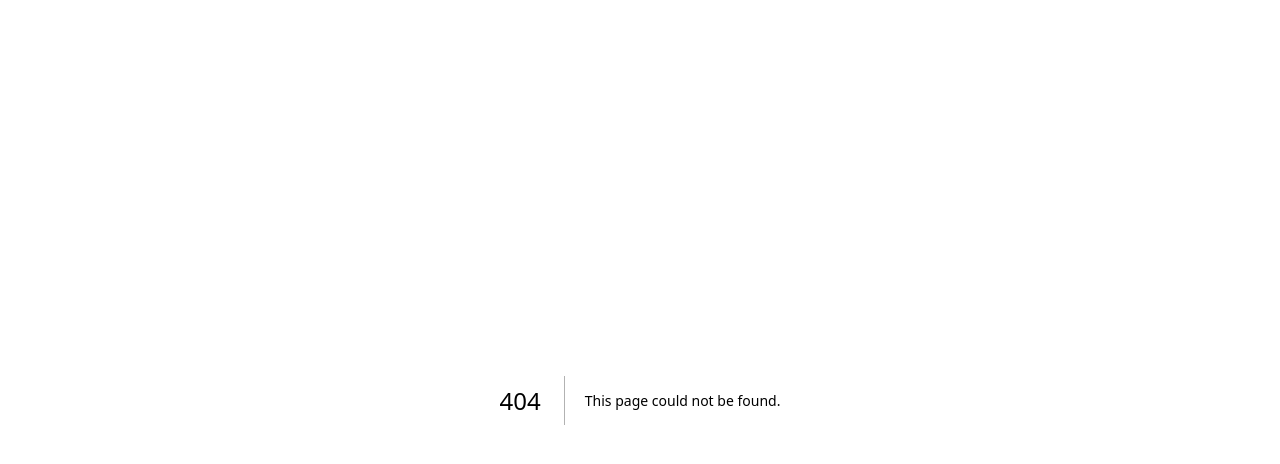
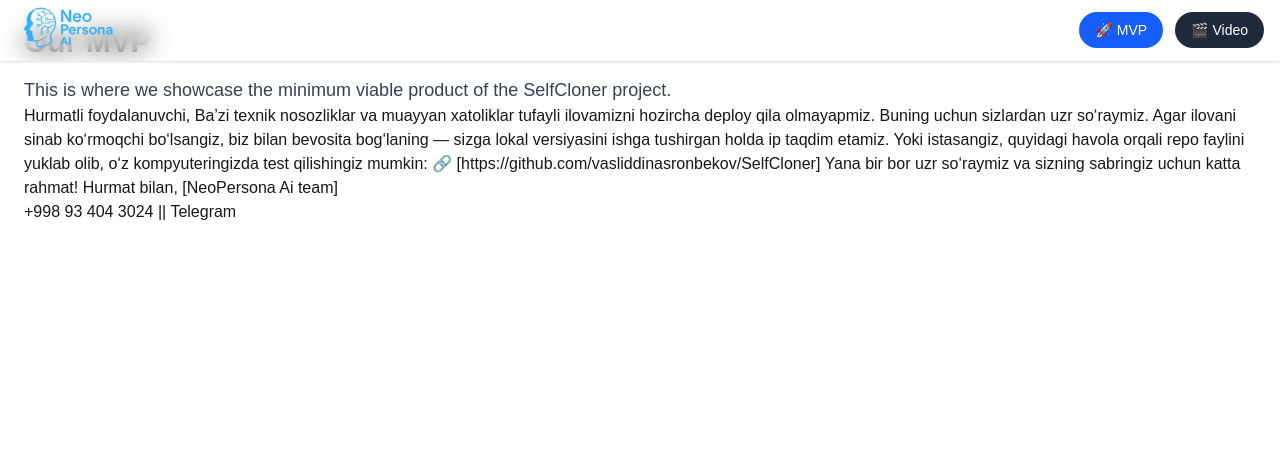
Before and after one commit to vasliddinasronbekov/Pitch-NeoPersonaAi, a Next.js app: page /mvp in a window 1280 px wide. Before the commit this address had no page. Shown: the top 464 px of the page. Built offline with nearby package versions, Linux system fonts and the light colour scheme.

Commit message:
First Commit fixed Navbar Added

```diff
--- a/src/app/Navbar.tsx
+++ b/src/app/Navbar.tsx
@@ -15,7 +15,7 @@ export default function Navbar() {
         <div className="flex items-center space-x-3">
           {/* MVP link */}
           <a
-            href="https://surfe.uz/mvp"
+            href="/mvp"
             target="_blank"
             rel="noopener noreferrer"
             className="px-4 py-2 bg-blue-600 hover:bg-blue-700 text-white rounded-full text-sm font-medium transition"
@@ -25,7 +25,7 @@ export default function Navbar() {
 
           {/* Video link */}
           <a
-            href="https://surfe.uz/video"
+            href="/video"
             target="_blank"
             rel="noopener noreferrer"
             className="px-4 py-2 bg-gray-800 hover:bg-gray-700 text-white rounded-full text-sm font-medium transition"
--- /dev/null
+++ b/src/app/mvp/page.tsx
@@ -0,0 +1,37 @@
+// pages/mvp/index.tsx
+import React from 'react';
+import Navbar from '@/app/Navbar'; // mavjud bo‘lsa
+import Head from 'next/head';
+
+export default function MVPPage() {
+  return (
+    <>
+      <Head>
+        <title>MVP - SelfCloner</title>
+      </Head>
+      <Navbar />
+      <main className="p-6">
+        <h1 className="text-3xl font-bold mb-4">Our MVP</h1>
+        <p className="text-lg text-gray-700">
+          This is where we showcase the minimum viable product of the SelfCloner project.
+        </p>
+        <h1>Hurmatli foydalanuvchi,
+
+Ba’zi texnik nosozliklar va muayyan xatoliklar tufayli ilovamizni hozircha deploy qila olmayapmiz. Buning uchun sizlardan uzr so‘raymiz.
+
+Agar ilovani sinab ko‘rmoqchi bo‘lsangiz, biz bilan bevosita bog‘laning — sizga lokal versiyasini ishga tushirgan holda ip taqdim etamiz. Yoki istasangiz, quyidagi havola orqali repo faylini yuklab olib, o‘z kompyuteringizda test qilishingiz mumkin:
+
+🔗 [https://github.com/vasliddinasronbekov/SelfCloner]
+
+Yana bir bor uzr so‘raymiz va sizning sabringiz uchun katta rahmat!
+
+Hurmat bilan,
+[NeoPersona Ai team]
+
+</h1>
+<p>+998 93 404 3024 || <a href="https://t.me/Vasliddin_Asronbekov">Telegram</a></p>
+        {/* You can add images, demo components, or video links */}
+      </main>
+    </>
+  );
+}
--- a/src/app/pages/mpv/index.tsx
+++ /dev/null
@@ -1,22 +0,0 @@
-// pages/mvp/index.tsx
-import React from 'react';
-import Navbar from '@/components/Navbar'; // mavjud bo‘lsa
-import Head from 'next/head';
-
-export default function MVPPage() {
-  return (
-    <>
-      <Head>
-        <title>MVP - SelfCloner</title>
-      </Head>
-      <Navbar />
-      <main className="p-6">
-        <h1 className="text-3xl font-bold mb-4">Our MVP</h1>
-        <p className="text-lg text-gray-700">
-          This is where we showcase the minimum viable product of the SelfCloner project.
-        </p>
-        {/* You can add images, demo components, or video links */}
-      </main>
-    </>
-  );
-}
--- a/src/app/pages/video/index.tsx
+++ b/src/app/video/page.tsx
@@ -1,6 +1,6 @@
 // pages/video/index.tsx
 import React from 'react';
-import Navbar from '@/components/Navbar'; // mavjud bo‘lsa
+import Navbar from '@/app/Navbar'; // mavjud bo‘lsa
 import Head from 'next/head';
 
 export default function VideoPage() {
@@ -18,7 +18,7 @@ export default function VideoPage() {
         <div className="mt-6">
           <iframe
             className="w-full aspect-video rounded-xl shadow-xl"
-            src="https://www.youtube.com/embed/YOUR_VIDEO_ID"
+            src="https://www.youtube.com/embed/56723s"
             title="SelfCloner Video"
             allowFullScreen
           ></iframe>
```
